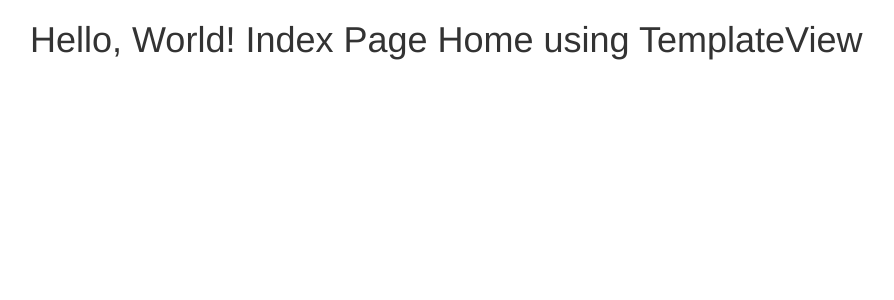
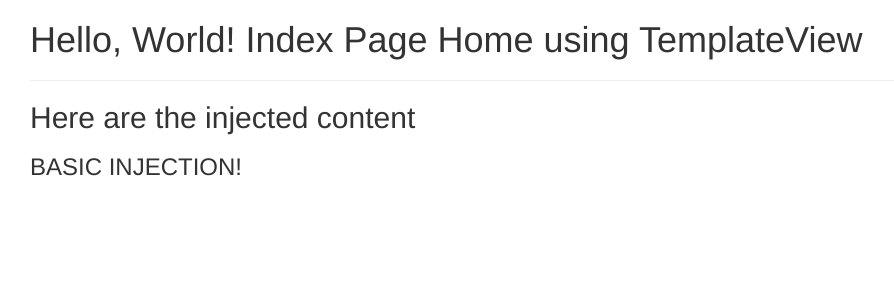
Before and after one commit to cuong-nguyenduy/django-learning, a Django app: page / in a window 1280 px wide. Shown: the top 300 px of the page, without its empty margins (40-934 px from the left). Run offline with Django 3.2, Linux system fonts and the light colour scheme; some libraries are stand-ins or nearby versions.

Commit message:
Inject context into CBV

```diff
--- a/advanced_section/advcbv/basic_app/views.py
+++ b/advanced_section/advcbv/basic_app/views.py
@@ -5,3 +5,8 @@ from django.views.generic.base import TemplateView
 # Create your views here.
 class IndexView(TemplateView):
     template_name = 'index.html'
+
+    def get_context_data(self, **kwargs):
+        context = super().get_context_data(**kwargs)
+        context['injectme'] = 'BASIC INJECTION!'
+        return context
--- a/advanced_section/advcbv/templates/index.html
+++ b/advanced_section/advcbv/templates/index.html
@@ -6,4 +6,7 @@ Home page with CBV
 
 {% block body_block%}
 <h1>Hello, World! Index Page Home using TemplateView</h1>
+<hr>
+<h2>Here are the injected content</h2>
+<h3>{{ injectme }}</h3>
 {% endblock %}
```
